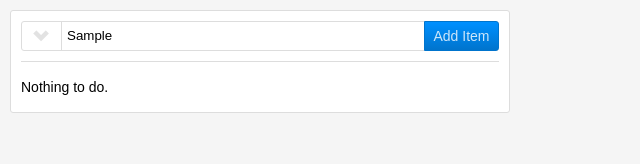
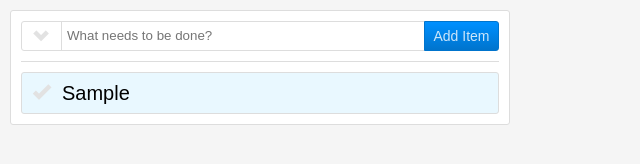
Before and after one commit to jonbnewman/todo-tutorial, a website: page index.html in a window 1280 px wide. Both pictures are taken after typing "Sample" into the empty fields and a click on the input "Add Item". Shown: the whole page, without its empty margins (0-640 px from the left). Drawn offline with Linux system fonts and the light colour scheme.

Commit message:
can now create todo entries

```diff
--- a/index.html
+++ b/index.html
@@ -18,12 +18,22 @@
           <input type="submit" value="Add Item" class="button">
         </form>
       </viewModel>
-      <div class="todo-list">
-        Nothing to do.
-      </div>
+      <viewModel module="TodoList">
+        <div class="todo-list">
+          <div class="todos" data-bind="foreach: todos">
+            <div class="todo">
+              <div class="status icon-check"></div>
+              <div class="text" data-bind="text: thingToDo"></div>
+              <div class="clear icon-x"></div>
+            </div>
+          </div>
+        </div>
+      </viewModel>
     </main>
     <script src="bower_components/footwork/dist/footwork-all.js"></script>
     <script src="scripts/viewModels/TodoForm.js"></script>
+    <script src="scripts/viewModels/TodoList.js"></script>
+    <script src="scripts/viewModels/TodoItem.js"></script>
     <script src="scripts/app.js"></script>
   </body>
 </html>
--- a/scripts/viewModels/TodoForm.js
+++ b/scripts/viewModels/TodoForm.js
@@ -1,13 +1,19 @@
-fw.viewModel({
+var TodoForm = fw.viewModel({
   namespace: 'TodoForm',
   autoRegister: true,
   initialize: function() {
     // The observable which stores the current thingToDo form text
     this.thingToDo = fw.observable();
 
-    // Method/Action we want triggered when the form is submitted
+    // create the namespace 'channel' we will use to talk to the TodoList
+    this.todoListNamespace = fw.namespace('TodoList');
+
     this.submitForm = function() {
-      console.info('TodoForm submit action triggered');
+      // The user wishes to add a todo item, lets tell the TodoList what it is
+      this.todoListNamespace.publish('newItem', this.thingToDo());
+
+      // clear out the text box so the user can type a new entry
+      this.thingToDo('');
     };
   }
 });
--- /dev/null
+++ b/scripts/viewModels/TodoItem.js
@@ -0,0 +1,7 @@
+var TodoItem = fw.viewModel({
+  namespace: 'TodoItem',
+  initialize: function(thingToDo) {
+    // store the string text entered by user as thingToDo
+    this.thingToDo = fw.observable(thingToDo);
+  }
+});
--- /dev/null
+++ b/scripts/viewModels/TodoList.js
@@ -0,0 +1,16 @@
+var TodoList = fw.viewModel({
+  namespace: 'TodoList',
+  autoRegister: true,
+  initialize: function() {
+    var self = this; // create a reference to this viewModel we can use inside of the callback
+
+    // stores the list of TodoItem entries
+    this.todos = fw.observableArray();
+
+    // listen for any 'newItem' messages broadcast on our namespace.
+    this.$namespace.subscribe('newItem', function(thingToDo) {
+      // new thingToDo was received, lets create a new TodoItem based on it
+      self.todos.push( new TodoItem(thingToDo) );
+    });
+  }
+});
```
